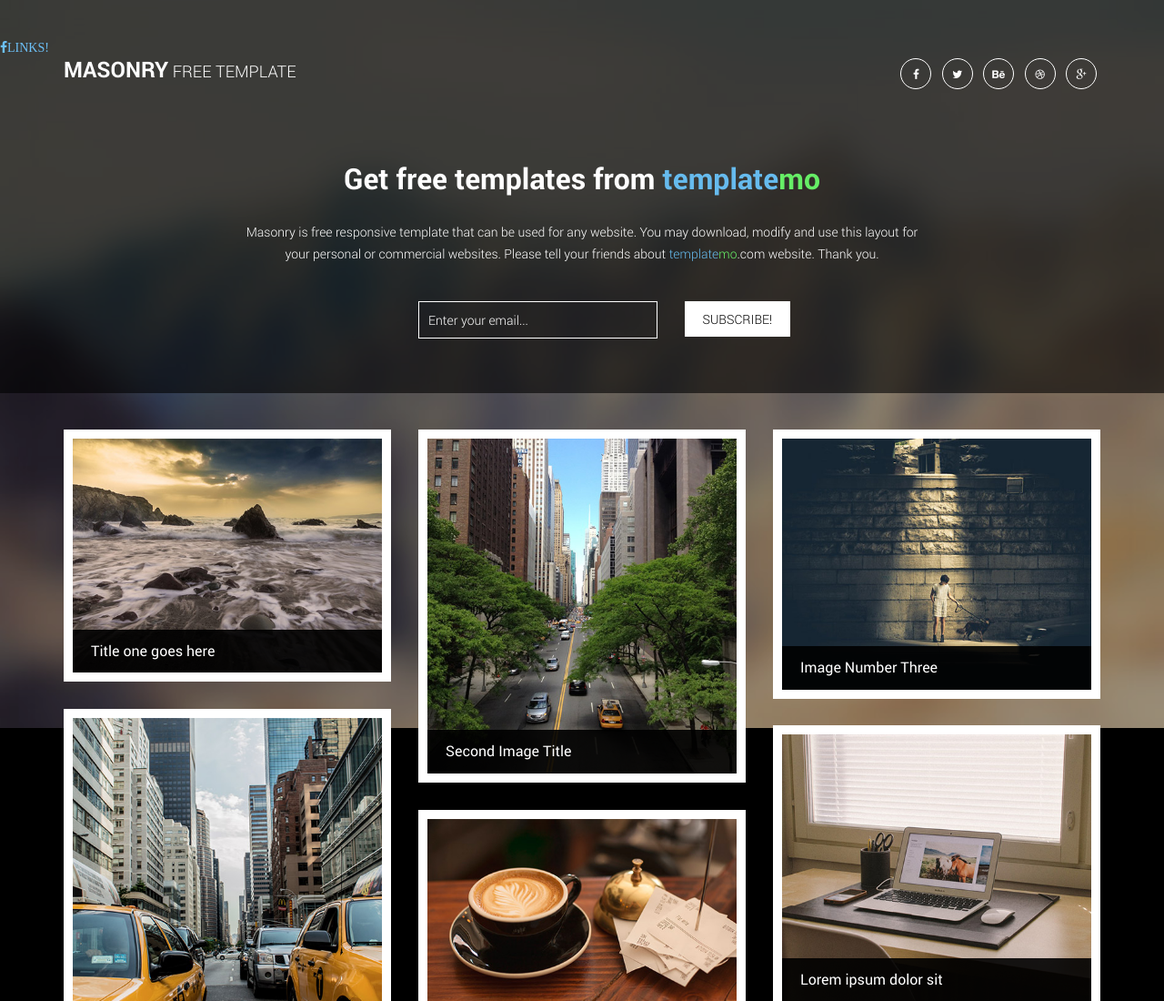
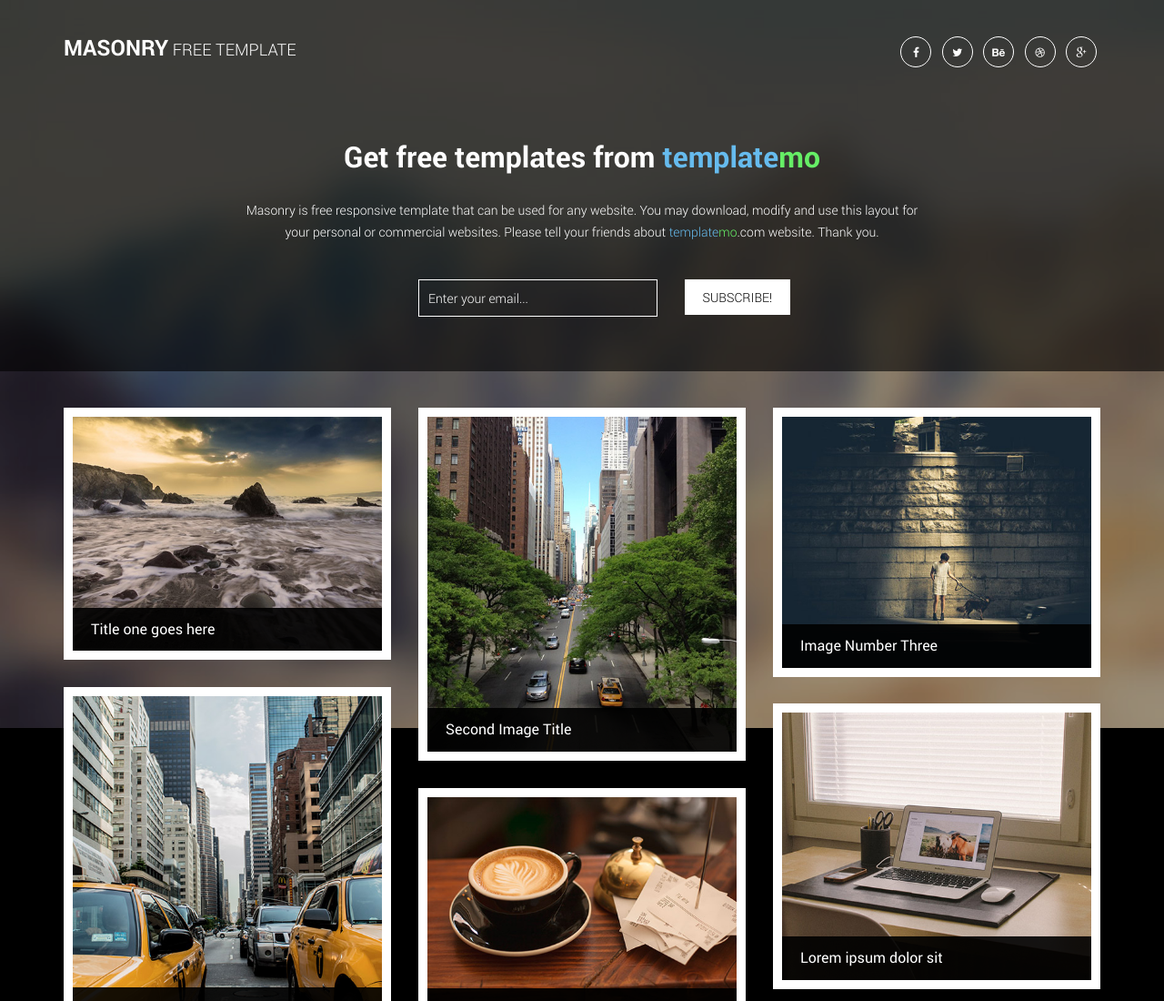
Before and after one commit to nocapkitten/nocapsite, a plain HTML site: page index.html in a window 1280 px wide. Shown: the top 1100 px of the page at 91% size. Drawn offline with Linux system fonts and the light colour scheme.

Commit message:
Update index.html

```diff
--- a/index.html
+++ b/index.html
@@ -41,7 +41,6 @@
         <div class="site-header clearfix">
 
 
-            <a href="https://nocapkitten.github.io/nocapsite/links" class="fa fa-facebook">LINKS!</a>
 
             <div class="container">
                 <a href="#" class="site-brand pull-left"><strong>Masonry</strong> Free Template</a>
```
